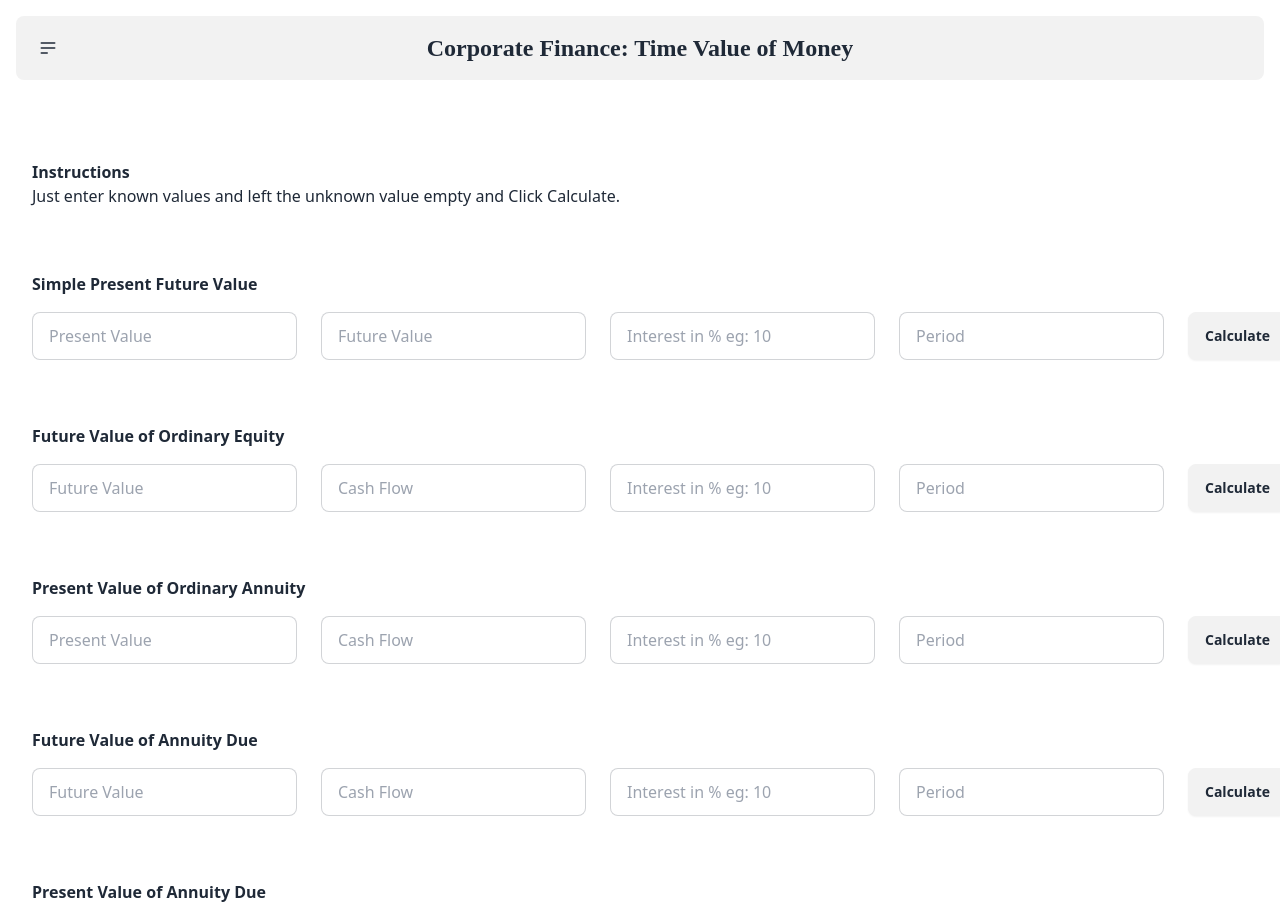
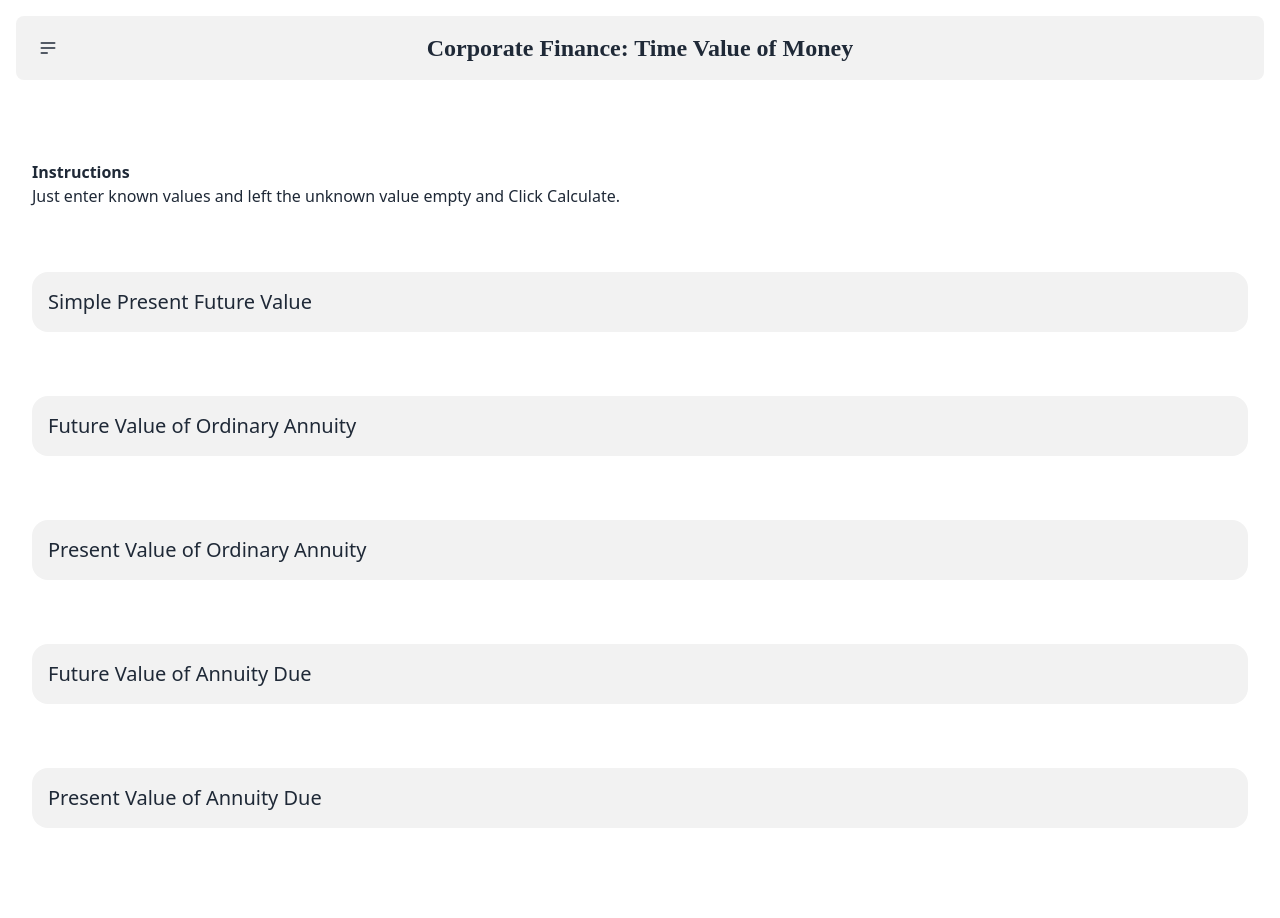
Before and after one commit to mustafakhanneo/tvmfinance, a React (Vite) app: page / in a window 1280 px wide. Shown: the top 918 px of the page. After the commit the page ends 860 px from the top, so only its background shows below. Built offline with nearby package versions, Linux system fonts and the light colour scheme; a web font is replaced by a local one.

Commit message:
update home /new look

```diff
--- a/src/tabs/Home.jsx
+++ b/src/tabs/Home.jsx
@@ -188,8 +188,9 @@ function Home() {
       <p>Just enter known values and left the unknown value empty and Click Calculate.</p>
      </div>
 {/* Simple Annuity Calculator  */}
-      <div className='space-y-4'>
-        <p className='font-bold'>Simple Present Future Value</p>
+<details className="collapse bg-base-200">
+  <summary className="collapse-title sm:text-xl text-md font-medium">Simple Present Future Value</summary>
+  <div className="collapse-content">
         <div className='flex sm:flex-row flex-col sm:space-x-6 space-x-0 sm:space-y-0 space-y-2'>
         <input onChange={e => setPvalue(e.target.value)} type="text" placeholder="Present Value" className="input input-bordered w-auto max-w-xs" />
         <input onChange={e => setFvalue(e.target.value)} type="text" placeholder="Future Value" className="input input-bordered w-auto max-w-xs" />
@@ -202,11 +203,13 @@ function Home() {
 
         </div>
       </div>
+      </details>
 {/* Ordinary Annuity Calculator  */}
       <div className='space-y-16'>
         {/* Present Value of Ordinary Annuity */}
-        <div className='space-y-4'>
-        <p className='font-bold '>Future Value of Ordinary Equity</p>
+        <details className="collapse bg-base-200">
+  <summary className="collapse-title sm:text-xl text-md font-medium">Future Value of Ordinary Annuity</summary>
+  <div className="collapse-content">
         <div className='flex sm:flex-row flex-col sm:space-x-6 space-x-0 sm:space-y-0 space-y-2'>
         <input onChange={e => setOriFvalue(e.target.value)} type="text" placeholder="Future Value" className="input input-bordered w-auto max-w-xs" />
         <input onChange={e => setOriFcash(e.target.value)} type="text" placeholder="Cash Flow" className="input input-bordered w-auto max-w-xs" />
@@ -219,10 +222,12 @@ function Home() {
 
         </div>
         </div>
+</details>
 
         {/* Present Value of Ordinary Annuity */}
-<div className='space-y-4'>
-        <p className='font-bold '>Present Value of Ordinary Annuity</p>
+        <details className="collapse bg-base-200">
+  <summary className="collapse-title sm:text-xl text-md font-medium">Present Value of Ordinary Annuity</summary>
+  <div className="collapse-content">
         <div className='flex sm:flex-row flex-col sm:space-x-6 space-x-0 sm:space-y-0 space-y-2'>
         <input onChange={e => setOriPvalue(e.target.value)} type="text" placeholder="Present Value" className="input input-bordered w-auto max-w-xs" />
         <input onChange={e => setOriPcash(e.target.value)} type="text" placeholder="Cash Flow" className="input input-bordered w-auto max-w-xs" />
@@ -234,15 +239,16 @@ function Home() {
         </div>
         </div>
         </div>
+        </details>
       </div>
-
       {/* Simple Annuity Calculator  */}
 
 {/* Annuity Due Calculator  */}
       <div className='space-y-16'>
         {/* Present Value of Annuity Due */}
-        <div className='space-y-4'>
-        <p className='font-bold '>Future Value of Annuity Due</p>
+        <details className="collapse bg-base-200">
+  <summary className="collapse-title sm:text-xl text-md font-medium">Future Value of Annuity Due</summary>
+  <div className="collapse-content">
         <div className='flex sm:flex-row flex-col sm:space-x-6 space-x-0 sm:space-y-0 space-y-2'>
         <input onChange={e => setDueFvalue(e.target.value)} type="text" placeholder="Future Value" className="input input-bordered w-auto max-w-xs" />
         <input onChange={e => setDueFcash(e.target.value)} type="text" placeholder="Cash Flow" className="input input-bordered w-auto max-w-xs" />
@@ -255,10 +261,12 @@ function Home() {
 
         </div>
         </div>
+        </details>
 
         {/* Present Value of Annuity DUe */}
-<div className='space-y-4'>
-        <p className='font-bold '>Present Value of Annuity Due</p>
+        <details className="collapse bg-base-200">
+  <summary className="collapse-title sm:text-xl text-md font-medium">Present Value of Annuity Due</summary>
+  <div className="collapse-content">
         <div className='flex sm:flex-row flex-col sm:space-x-6 space-x-0 sm:space-y-0 space-y-2'>
         <input onChange={e => setDuePvalue(e.target.value)} type="text" placeholder="Present Value" className="input input-bordered w-auto max-w-xs" />
         <input onChange={e => setDuePcash(e.target.value)} type="text" placeholder="Cash Flow" className="input input-bordered w-auto max-w-xs" />
@@ -270,23 +278,6 @@ function Home() {
         </div>
         </div>
         </div>
-
-        {/* Present Value of Annuity DUe */}
-
-        <details className="collapse bg-base-200">
-  <summary className="collapse-title text-xl font-medium">Present Value of Annuity Due</summary>
-  <div className="collapse-content">
-  <div className='flex sm:flex-row flex-col sm:space-x-6 space-x-0 sm:space-y-0 space-y-2'>
-        <input onChange={e => setDuePvalue(e.target.value)} type="text" placeholder="Present Value" className="input input-bordered w-auto max-w-xs" />
-        <input onChange={e => setDuePcash(e.target.value)} type="text" placeholder="Cash Flow" className="input input-bordered w-auto max-w-xs" />
-        <input onChange={e => setDuePintr(e.target.value)} type="text" placeholder="Interest in % eg: 10" className="input input-bordered w-auto max-w-xs" />
-        <input onChange={e => setDuePperiod(e.target.value)} type="text" placeholder="Period" className="input input-bordered w-auto max-w-xs" />
-        <button onClick={duePresent} className="btn back">Calculate</button>
-        <div className='items-center justify-center flex'>
-          <p className='font-bold text-2xl'>{answerDuePresent}</p>
-        </div>
-        </div>
-  </div>
 </details>
 
 
```
